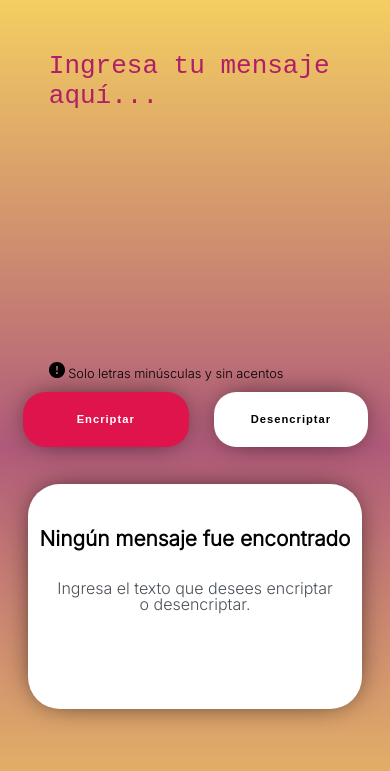
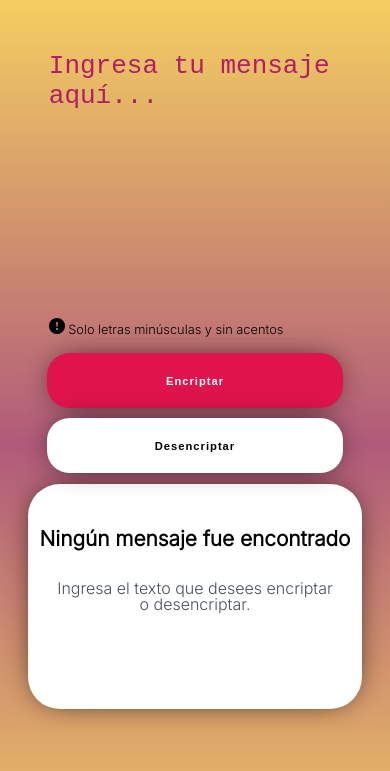
Before and after one commit to JoseRosasRz/EncriptadorONEChallenge, a plain HTML site: page index.html in a window 390 px wide. Shown: the part 73-844 px from the top of the page. Drawn offline with Linux system fonts and the light colour scheme.

Commit message:
Se modifica la posicion de los botones de encriptacion y desencriptacion

```diff
--- a/styles.css
+++ b/styles.css
@@ -337,15 +337,21 @@ footer{
         right: 20px;
         top: 20px;
     }
-    .buttons{
-        position: relative;
-        left: -12px;
+    #tobecoded{
+        height: 60%;
     }
     .warning{
         font-size: 0.8em;
     }
+    .buttons{
+        width: 100%;
+        display: flex;
+        flex-direction: column;
+    }
     .buttons>button{
         font-size: 0.7em;
+        width: 80%;
+        margin: 5px auto;
     }
     .credits{
         text-align: center;
```
